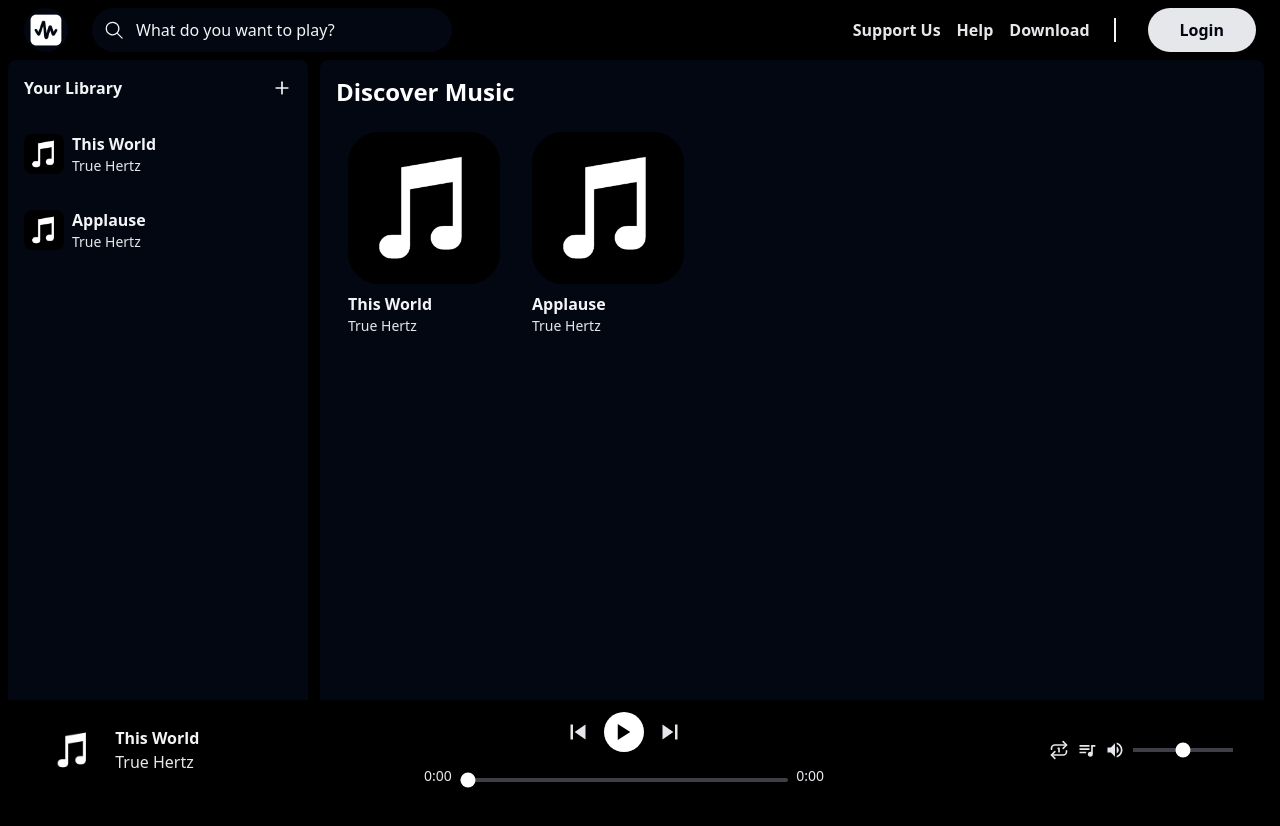
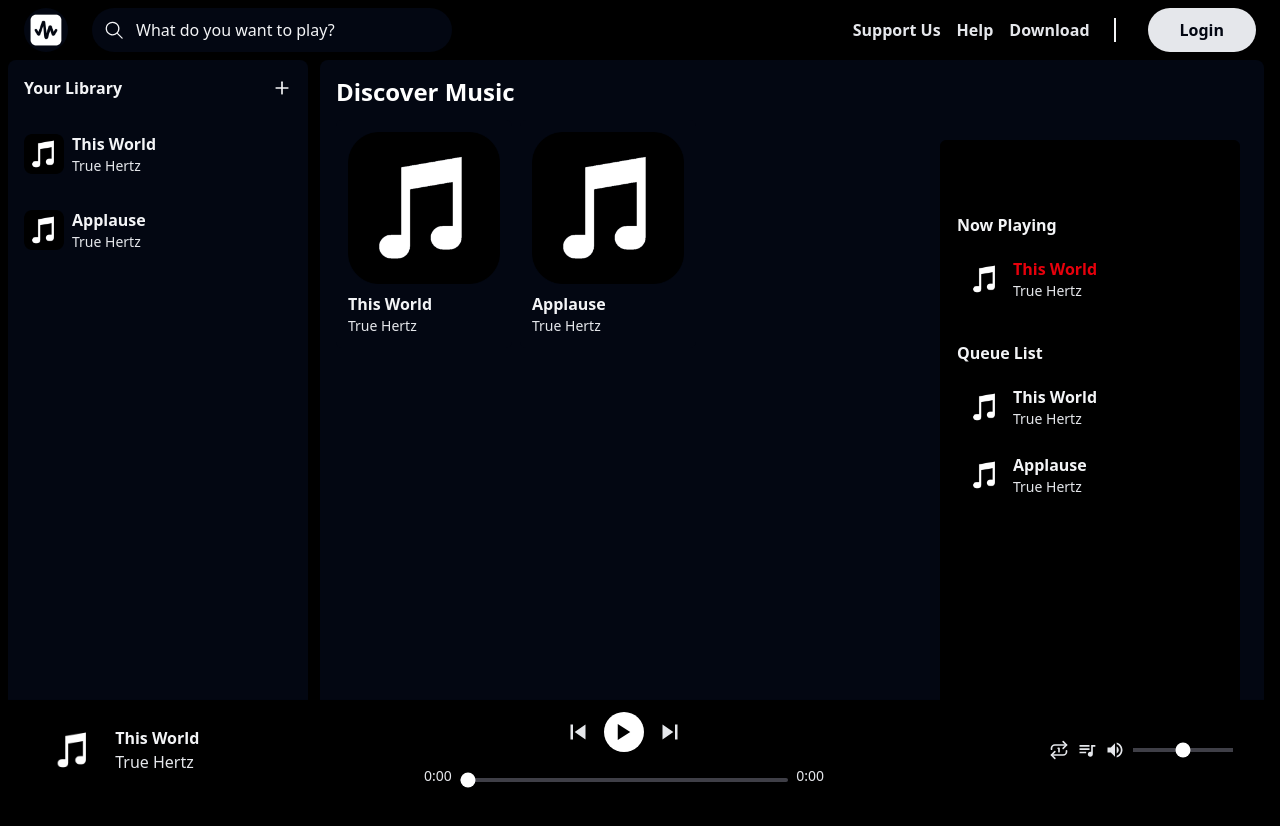
Before and after one commit to babelianrr/ways-music, a Next.js app: page / in a window 1280 px wide. Both pictures are taken after a click on the button 1086 px from the left and 750 px from the top of the page. Shown: the top 826 px of the page. Built offline with nearby package versions, Linux system fonts and the light colour scheme.

Commit message:
:sparkles: queue list (#7)

```diff
--- /dev/null
+++ b/layouts/FrontendLayout.tsx
@@ -0,0 +1,42 @@
+"use client";
+import MusicPlayer from "@/app/components/MusicPlayer";
+import Navbar from "@/app/components/Navbar";
+import Queue from "@/app/components/Queue";
+import Sidebar from "@/app/components/Sidebar";
+import { createContext, useState } from "react";
+
+type PlayerContextType = {
+    queueModal: boolean;
+    setQueueModal: React.Dispatch<React.SetStateAction<boolean>>;
+};
+
+export const PlayerContext = createContext<PlayerContextType | undefined>(
+    undefined,
+);
+
+export default function FrontendLayout({
+    children,
+}: {
+    children: React.ReactNode;
+}) {
+    const [queueModal, setQueueModal] = useState(false);
+
+    return (
+        <PlayerContext.Provider
+            value={{
+                queueModal,
+                setQueueModal,
+            }}
+        >
+            <div className="min-h-screen">
+                <Navbar />
+                <main>
+                    <Sidebar />
+                    <MusicPlayer />
+                    <Queue />
+                    {children}
+                </main>
+            </div>
+        </PlayerContext.Provider>
+    );
+}
--- a/src/app/components/MusicPlayer.tsx
+++ b/src/app/components/MusicPlayer.tsx
@@ -1,6 +1,6 @@
 "use client";
 import Image from "next/image";
-import React, { useEffect, useRef, useState } from "react";
+import React, { useContext, useEffect, useRef, useState } from "react";
 import {
     IoMdPause,
     IoMdPlay,
@@ -11,6 +11,7 @@ import {
 } from "react-icons/io";
 import { LuRepeat1 } from "react-icons/lu";
 import { MdOutlineQueueMusic } from "react-icons/md";
+import { PlayerContext } from "../../../layouts/FrontendLayout";
 
 export default function MusicPlayer() {
     const audioRef = useRef<HTMLAudioElement | null>(null);
@@ -19,6 +20,14 @@ export default function MusicPlayer() {
     const [currentTime, setCurrentTime] = useState(0);
     const [duration, setDuration] = useState(0);
     const [previousVolume, setPreviousVolume] = useState(0);
+
+    const context = useContext(PlayerContext);
+
+    if (!context) {
+        throw new Error("Player context must be within a provider.");
+    }
+
+    const { queueModal, setQueueModal } = context;
 
     const togglePlayButton = () => {
         if (!audioRef.current) return;
@@ -153,7 +162,10 @@ export default function MusicPlayer() {
                     <button className="text-gray-200 text-xl cursor-pointer">
                         <LuRepeat1 />
                     </button>
-                    <button className="text-gray-200 text-xl cursor-pointer">
+                    <button
+                        className="text-gray-200 text-xl cursor-pointer"
+                        onClick={() => setQueueModal(!queueModal)}
+                    >
                         <MdOutlineQueueMusic />
                     </button>
                     <button
--- /dev/null
+++ b/src/app/components/Queue.tsx
@@ -0,0 +1,98 @@
+import Image from "next/image";
+import { useContext } from "react";
+import { PlayerContext } from "../../../layouts/FrontendLayout";
+
+export default function Queue() {
+    const context = useContext(PlayerContext);
+
+    if (!context) {
+        throw new Error("Player context must be within a provider.");
+    }
+
+    const { queueModal } = context;
+
+    if (!queueModal) return;
+
+    const nowPlaying = [
+        {
+            id: 1,
+            title: "This World",
+            artist: "True Hertz",
+        },
+    ];
+
+    const queue = [
+        {
+            id: 1,
+            title: "This World",
+            artist: "True Hertz",
+        },
+        {
+            id: 2,
+            title: "Applause",
+            artist: "True Hertz",
+        },
+    ];
+
+    return (
+        <div className="fixed top-35 right-10 z-50 max-w-[300px] w-full h-[75vh] bg-black border-1 p-4 overflow-y-auto rounded-md">
+            <h2>{"Queue"}</h2>
+            <div className="mt-8">
+                <h2 className="text-gray-100 font-bold mb-3">
+                    {"Now Playing"}
+                </h2>
+                {nowPlaying.map((v, k) => {
+                    return (
+                        <div
+                            className="flex items-center gap-2 cursor-pointer mb-2 p-2 rounded-lg hover:bg-gray-900"
+                            key={k}
+                        >
+                            <Image
+                                alt={`now-playing-${v.id}`}
+                                className="w-10 h-10 object-cover rounded-md"
+                                height={300}
+                                src="/images/cover.png"
+                                width={300}
+                            />
+                            <div className="">
+                                <p className="text-red-600 font-semibold">
+                                    {v.title}
+                                </p>
+                                <p className="text-sm text-gray-200">
+                                    {v.artist}
+                                </p>
+                            </div>
+                        </div>
+                    );
+                })}
+            </div>
+            <div className="mt-8">
+                <h2 className="text-gray-100 font-bold mb-3">{"Queue List"}</h2>
+                {queue.map((v, k) => {
+                    return (
+                        <div
+                            className="flex items-center gap-2 cursor-pointer mb-2 p-2 rounded-lg hover:bg-gray-900"
+                            key={k}
+                        >
+                            <Image
+                                alt={`now-playing-${v.id}`}
+                                className="w-10 h-10 object-cover rounded-md"
+                                height={300}
+                                src="/images/cover.png"
+                                width={300}
+                            />
+                            <div className="">
+                                <p className="text-gray-100 font-semibold">
+                                    {v.title}
+                                </p>
+                                <p className="text-sm text-gray-200">
+                                    {v.artist}
+                                </p>
+                            </div>
+                        </div>
+                    );
+                })}
+            </div>
+        </div>
+    );
+}
--- a/src/app/page.tsx
+++ b/src/app/page.tsx
@@ -1,17 +1,12 @@
+import FrontendLayout from "../../layouts/FrontendLayout";
 import MusicList from "./components/MusicList";
-import MusicPlayer from "./components/MusicPlayer";
-import Navbar from "./components/Navbar";
-import Sidebar from "./components/Sidebar";
 
 export default function Home() {
     return (
-        <div className="min-h-screen">
-            <Navbar />
-            <main>
-                <Sidebar />
+        <FrontendLayout>
+            <div className="min-h-screen">
                 <MusicList />
-                <MusicPlayer />
-            </main>
-        </div>
+            </div>
+        </FrontendLayout>
     );
 }
```
